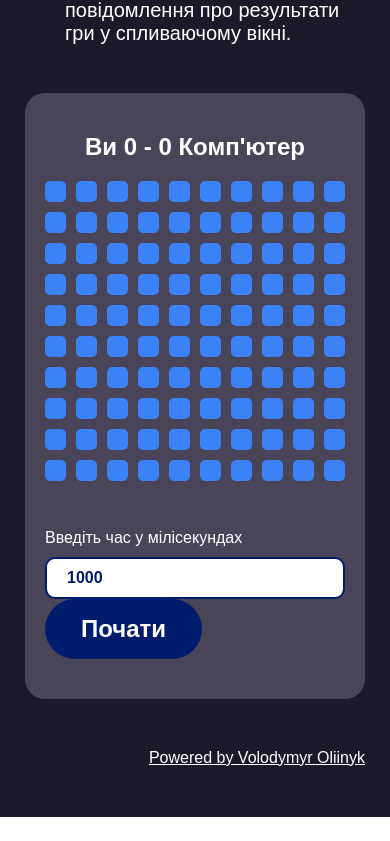
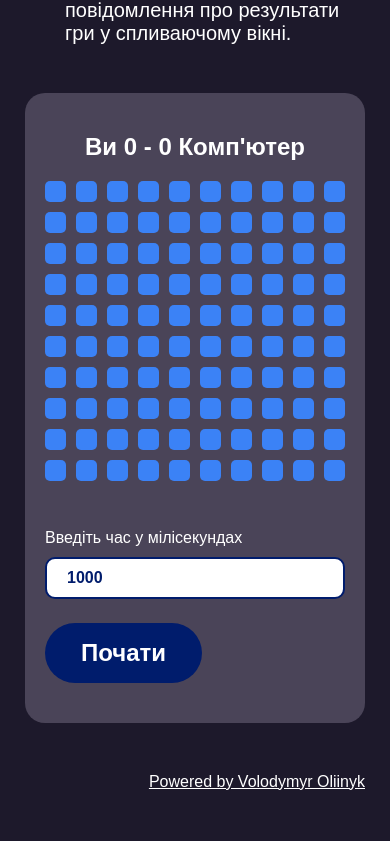
Before and after one commit to vvoliinyk/game-comparus, an Angular app: page / in a window 390 px wide. Shown: the part 822-1663 px from the top of the page. Before the commit the page ends 1639 px from the top, so only its background shows below. Built offline with nearby package versions, Linux system fonts and the light colour scheme.

Commit message:
chore: removed css

```diff
--- a/src/app/dialog/dialog.component.css
+++ b/src/app/dialog/dialog.component.css
@@ -48,15 +48,3 @@
 .dialog__close:hover {
   opacity: 0.75;
 }
-
-@media (max-width: 768px) {
-  .dialog__message {
-    padding: 0 90px;
-  }
-}
-
-@media (max-width: 580px) {
-  .dialog__message {
-    padding: 0 10px;
-  }
-}
--- a/src/app/field/field.component.css
+++ b/src/app/field/field.component.css
@@ -53,9 +53,11 @@
   background-color: #ef4444;
 }
 
-@media (max-width: 680px) {
+@media (max-width: 768px) {
   .container__control {
-    display: block;
+    flex-direction: column;
+    align-items: normal;
+    gap: 24px;
   }
 }
 
```
